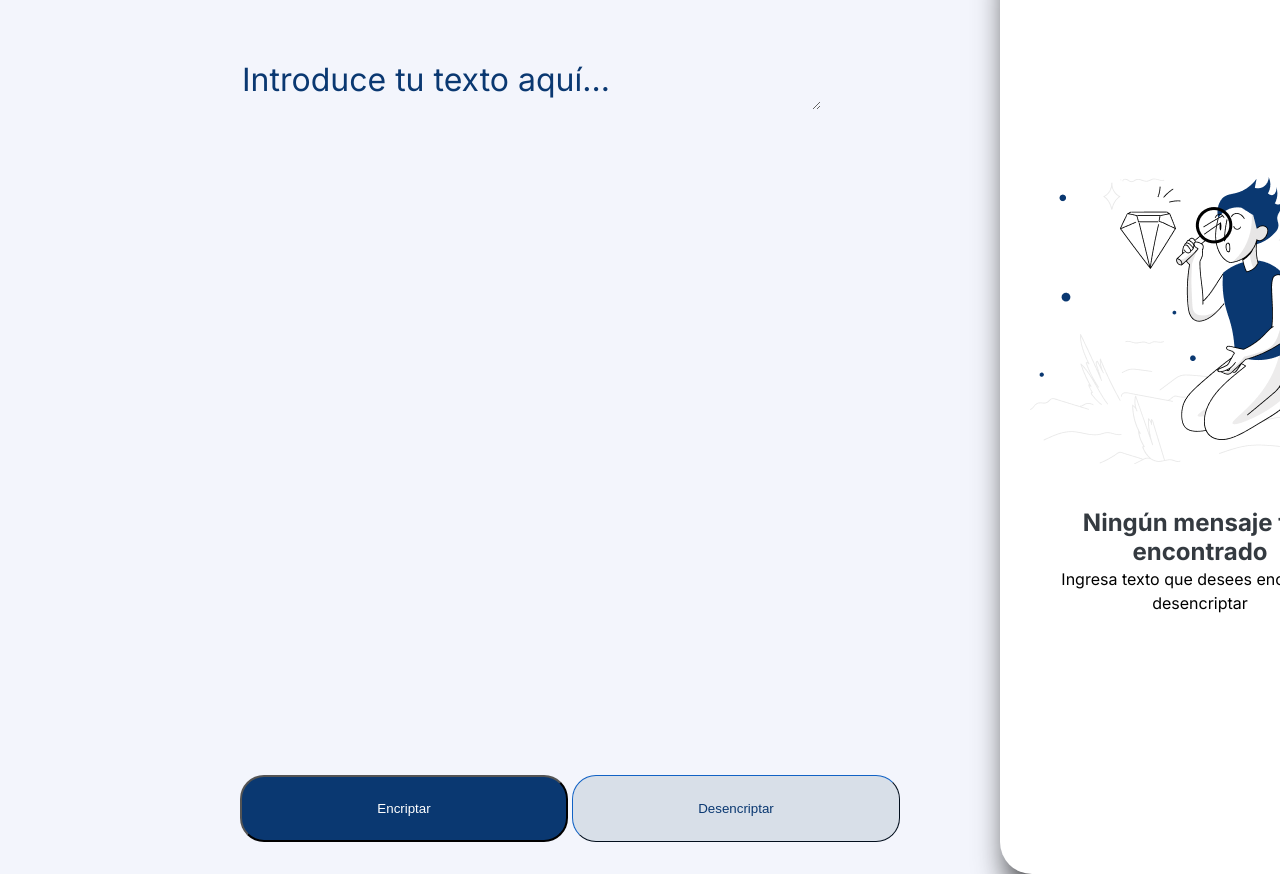
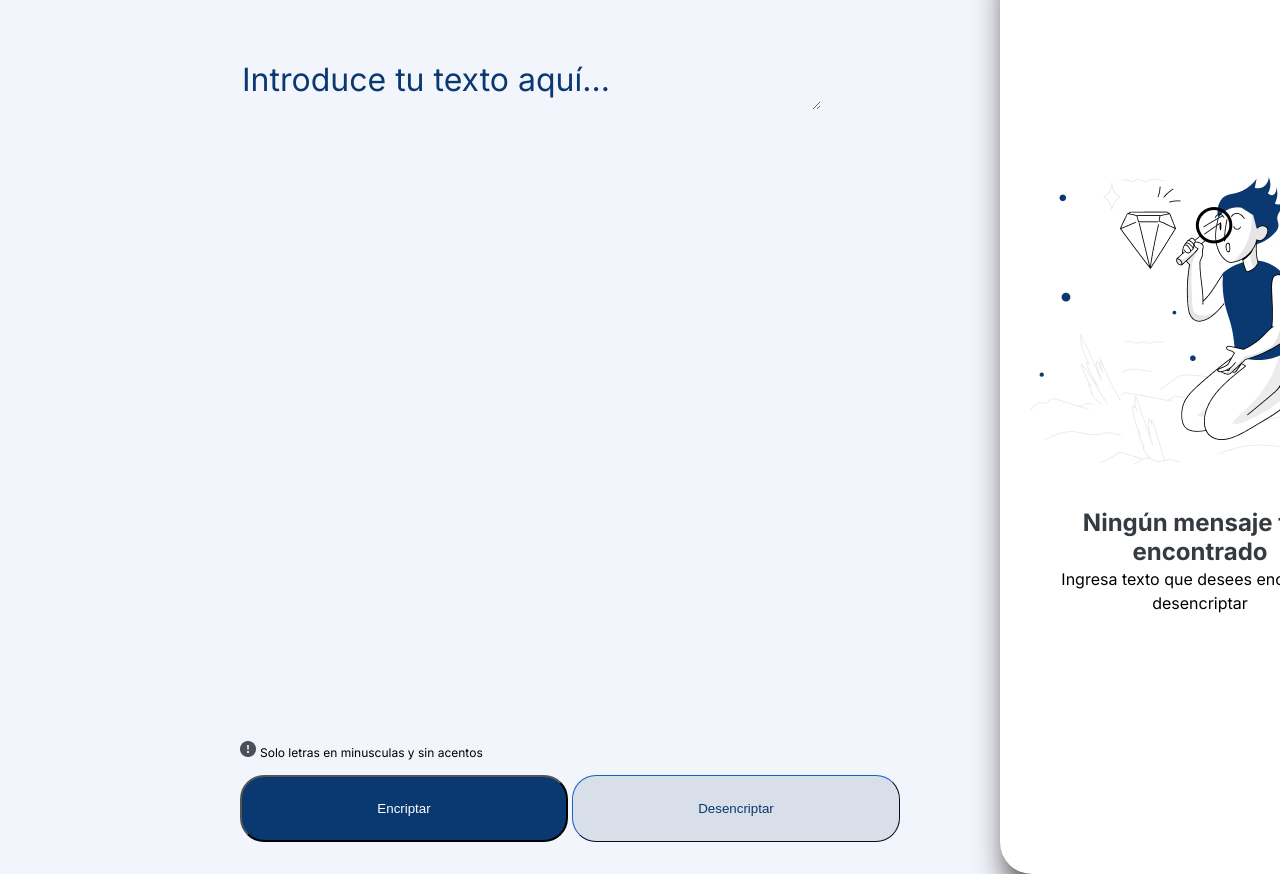
Before and after one commit to AbelinoCroix/encriptador, a plain HTML site: page index.html in a window 1280 px wide. Shown: the part 110-984 px from the top of the page. Drawn offline with Linux system fonts and the light colour scheme.

Commit message:
Se agrego advertencia

```diff
--- a/index.html
+++ b/index.html
@@ -38,6 +38,11 @@
 
             <input class="btnCopiar" type="button" value="Copiar">
 
+            <div class="cajaAdvertencia">
+                <img class="imgAdvertencia" src="Vector.png">
+                <p class="pAdvertencia">Solo letras en minusculas y sin acentos</p>
+            </div>
+
             <div class="cajaBotones">
                 <input class="btnEncriptar" type="button" value="Encriptar">
                 <input class="btnDesencriptar" type="button" value="Desencriptar">
--- a/style.css
+++ b/style.css
@@ -113,6 +113,28 @@ main{
     border-color: #0A3871;
 }
 
+.cajaAdvertencia{
+    width: 250px;
+    height: 18px;
+    position: absolute;
+    top: 851px;
+    left: 240px;
+}
+
+.imgAdvertencia{
+    width: 16px;
+    height: 16px;
+    display: inline-block;
+}
+
+.pAdvertencia{
+    font-family: 'Inter', sans-serif;
+    font-weight: 400;
+    font-size: 12px;
+    line-height: 18px;
+    display: inline-block;
+}
+
 .cajaBotones{
     width: 680px;
     height: 67px;
```
Also changed, not shown: Vector.png (added).
